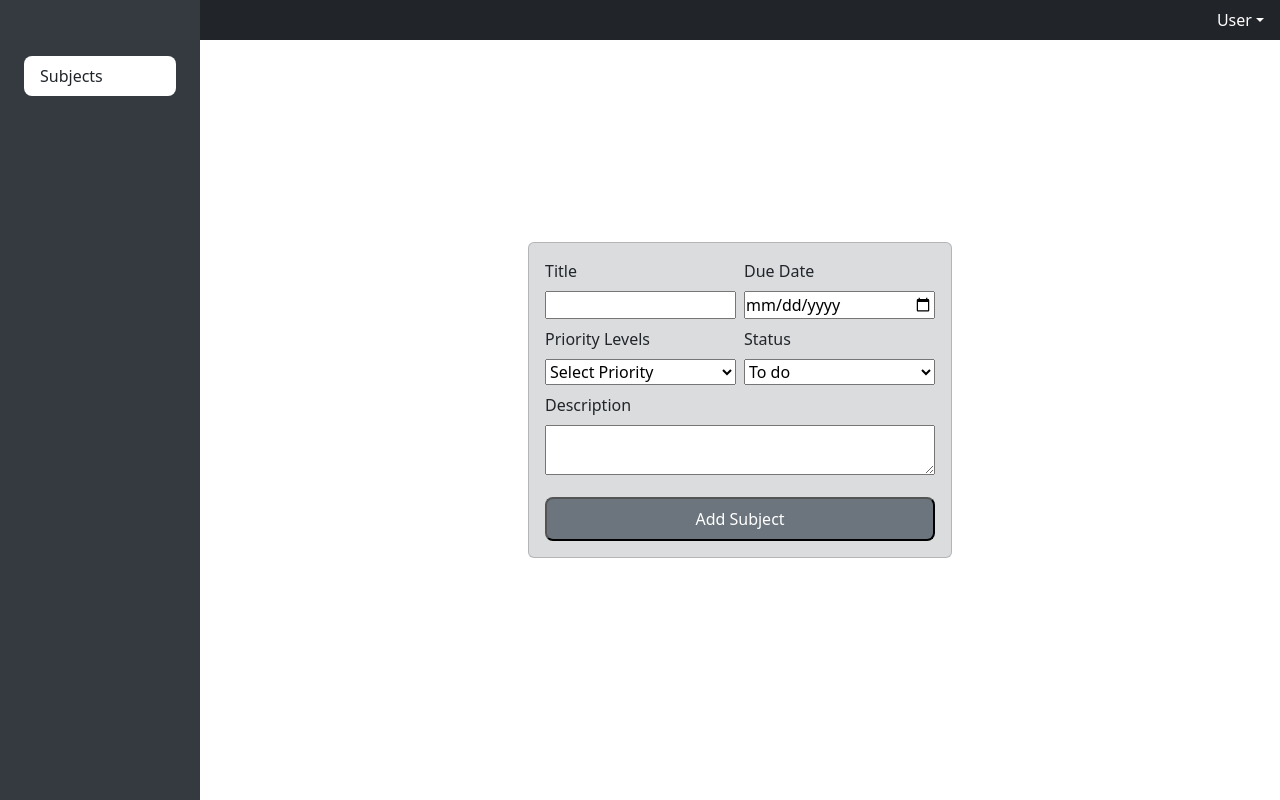
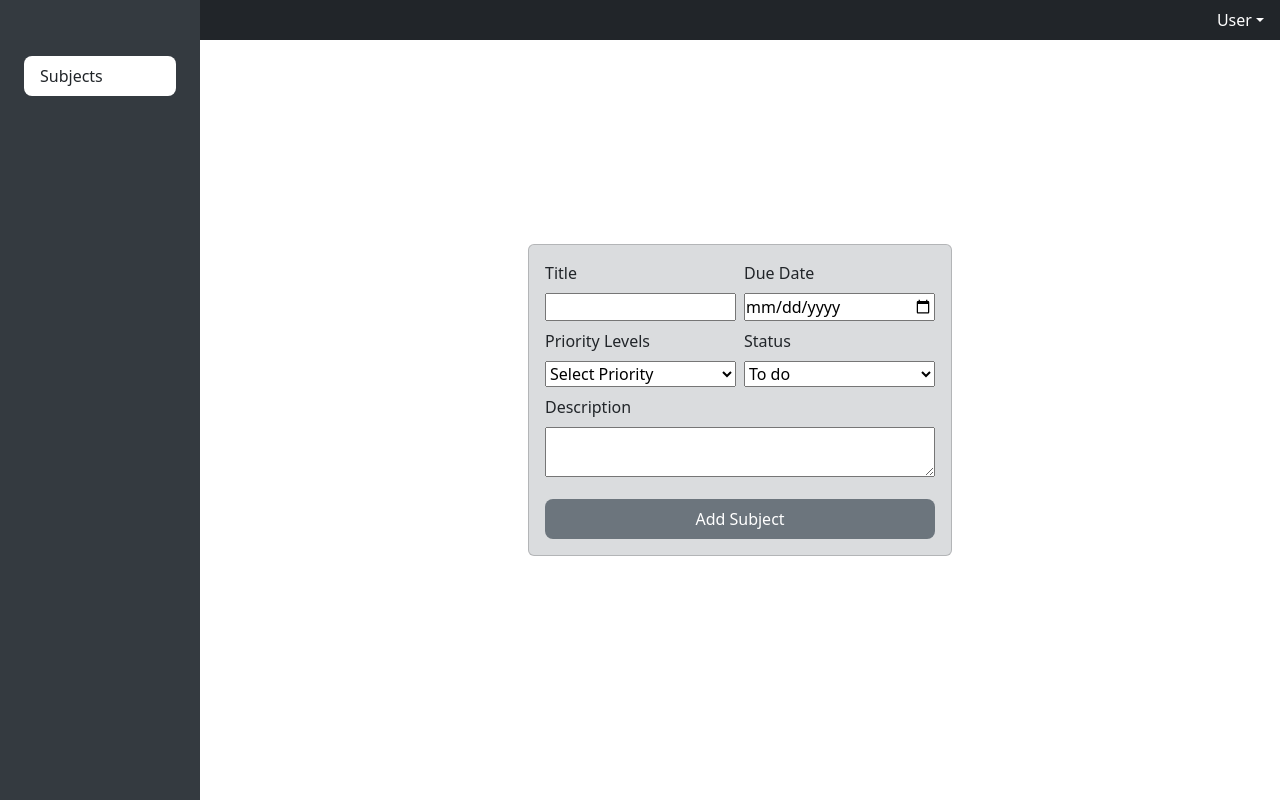
Before and after one commit to Kjamil44/StudyMate, a React (Create React App) app in the folder study-mate-ui/: page /subjects/create in a window 1280 px wide. Built offline with nearby package versions, Linux system fonts and the light colour scheme; a web font is replaced by a local one.

Commit message:
remove border from add and update subject

```diff
--- a/study-mate-ui/src/pages/subject/Create.tsx
+++ b/study-mate-ui/src/pages/subject/Create.tsx
@@ -82,7 +82,7 @@ const CreateSubject = () => {
             <textarea name="due_date" className="w-100" />
           </div>
         </div>
-        <button className='text-center text-white py-2 bg-secondary rounded-3'>
+        <button className='text-center border-0 text-white py-2 bg-secondary rounded-3'>
           Add Subject
         </button>
       </div>
--- a/study-mate-ui/src/pages/subject/Edit.tsx
+++ b/study-mate-ui/src/pages/subject/Edit.tsx
@@ -82,7 +82,7 @@ const EditSubject = () => {
             <textarea name="due_date" className="w-100" />
           </div>
         </div>
-        <button className='text-center text-white py-2 bg-secondary rounded-3'>
+        <button className='text-center border-0 text-white py-2 bg-secondary rounded-3'>
           Update Subject
         </button>
       </div>
```
